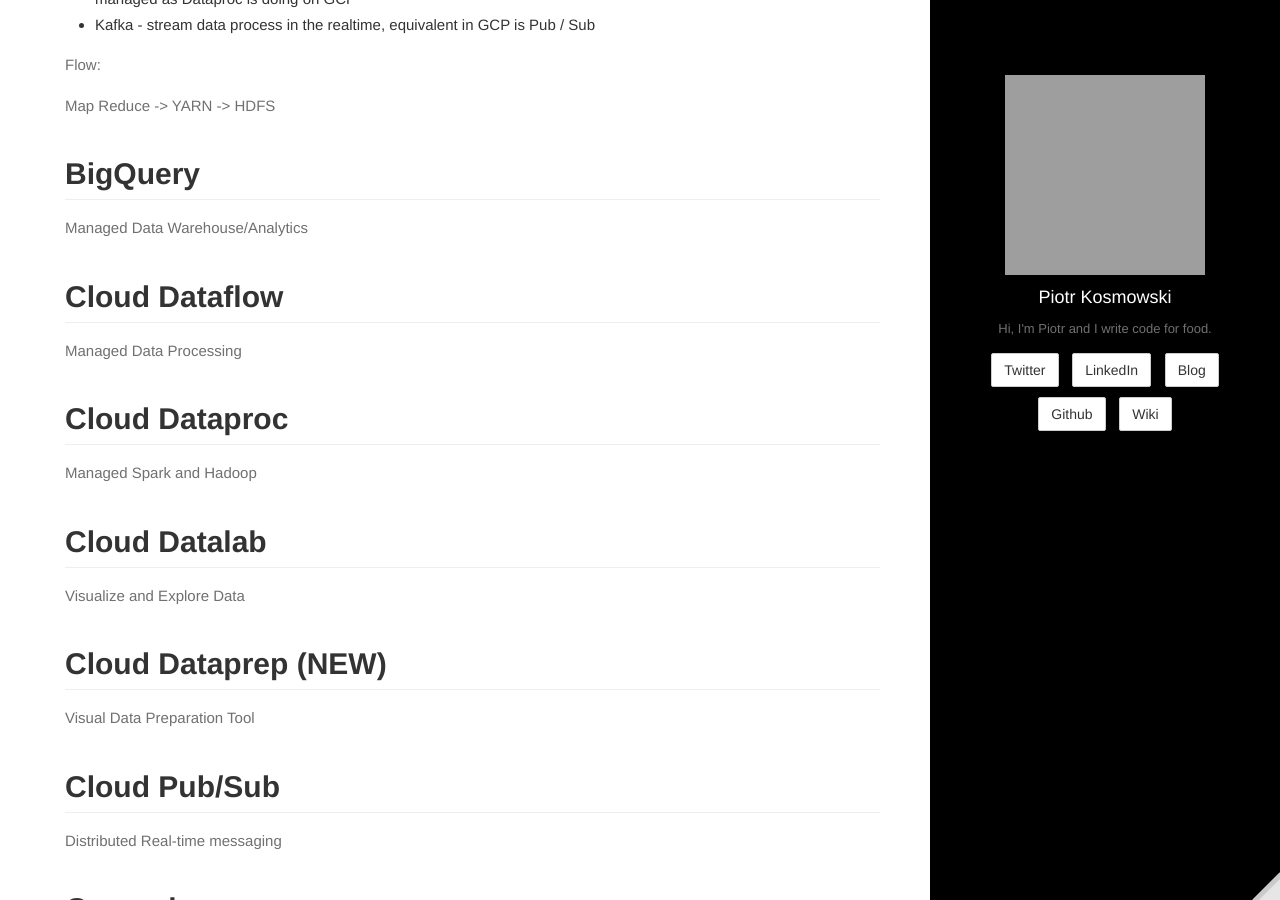
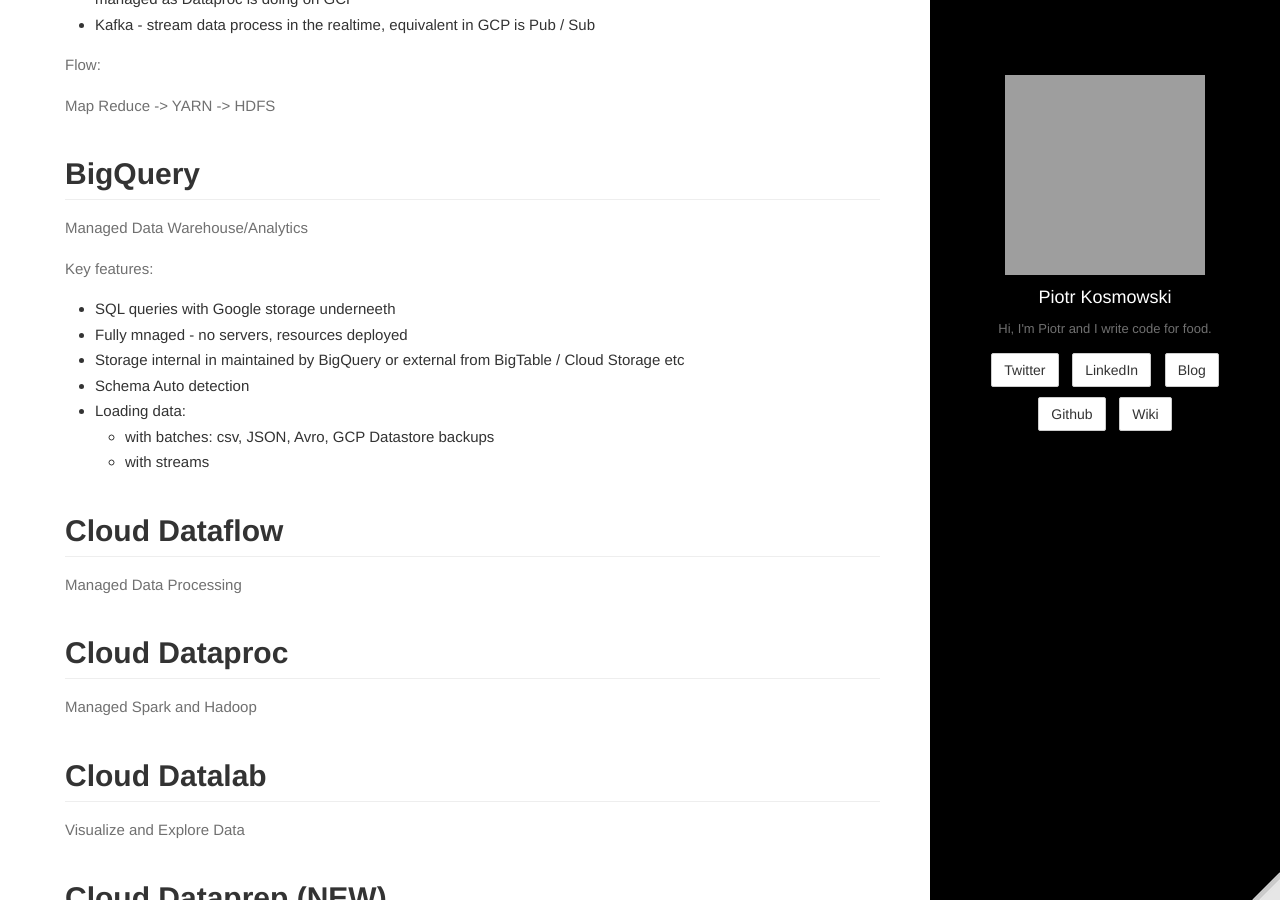
Before and after one commit to kospiotr/kospiotr.github.io, a Jekyll site: the page built from wiki/gcp.md, in a window 1280 px wide and 900 px high, scrolled down 8546 px. Built offline with Jekyll 4.4.1, drawn with Linux system fonts in a browser that asks for light colours; grey boxes are pictures that could not be loaded.

Commit message:
Update gcp.md

```diff
--- a/wiki/gcp.md
+++ b/wiki/gcp.md
@@ -220,6 +220,15 @@
 
 ## BigQuery
 Managed Data Warehouse/Analytics
+
+Key features:
+* SQL queries with Google storage underneeth
+* Fully mnaged - no servers, resources deployed
+* Storage internal in maintained by BigQuery or external from BigTable / Cloud Storage etc
+* Schema Auto detection
+* Loading data:
+  * with batches: csv, JSON, Avro, GCP Datastore backups
+  * with streams
 
 ## Cloud Dataflow
 Managed Data Processing
```
